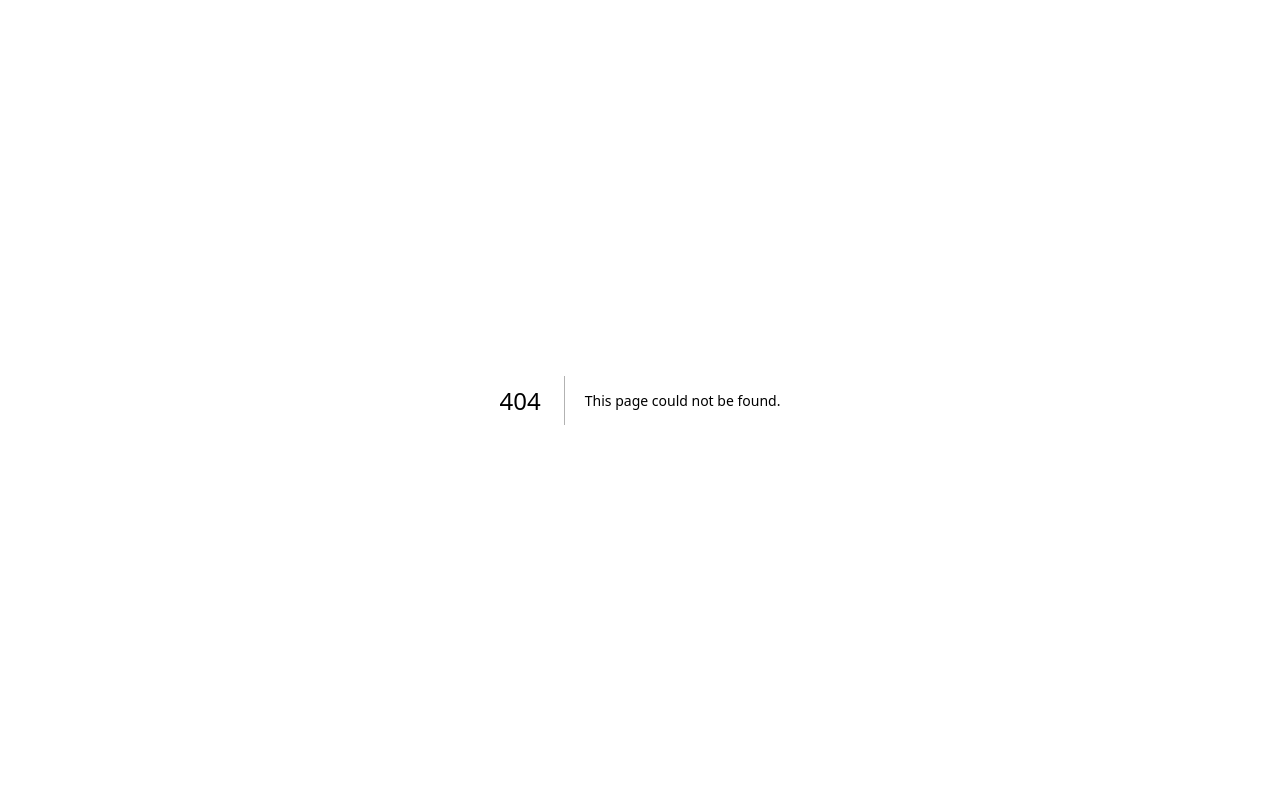
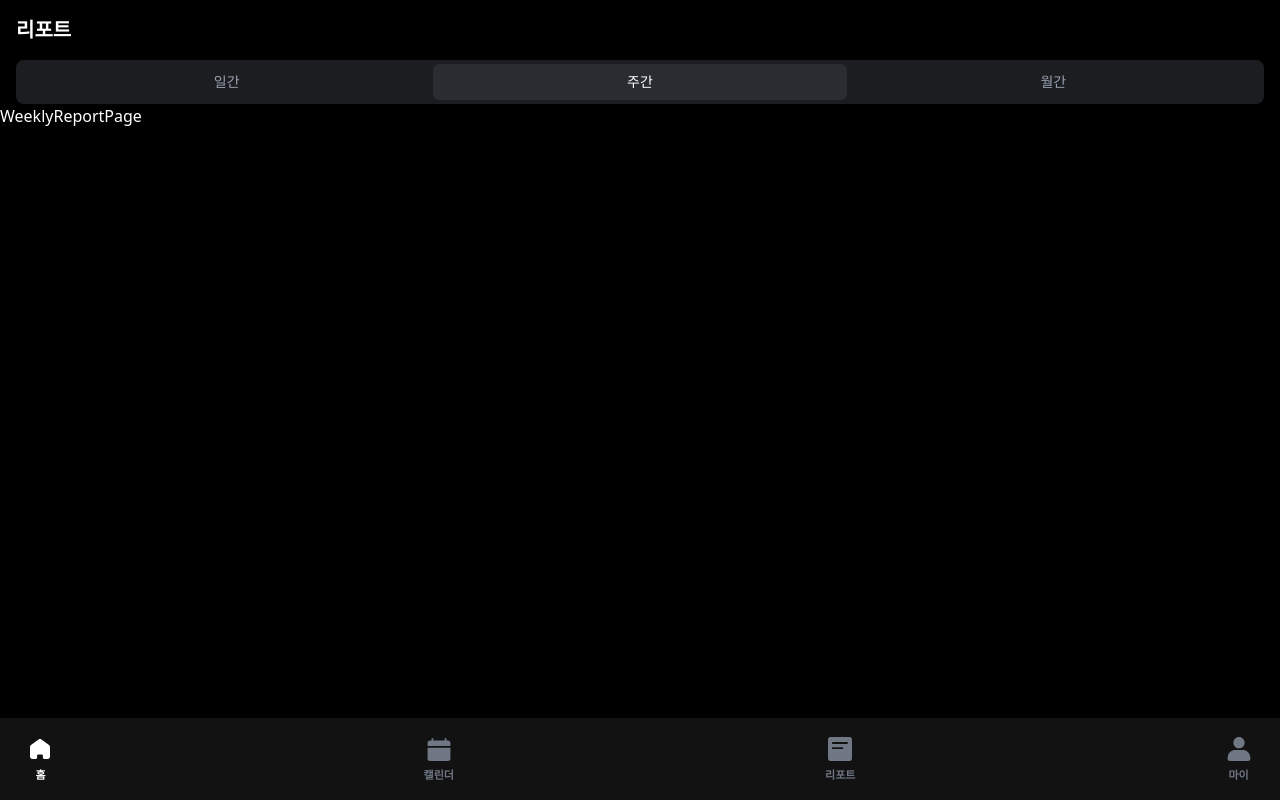
Before and after one commit to depromeet/dpm17-team4-client, a Next.js app in the folder web/: page /report/weekly in a window 1280 px wide. Before the commit this address had no page. Built offline with nearby package versions, Linux system fonts and the light colour scheme.

Commit message:
feat: weekly page

```diff
--- /dev/null
+++ b/web/src/app/(with-bottom-navigation)/report/weekly/page.tsx
@@ -0,0 +1,3 @@
+export default function WeeklyReportPage() {
+  return <div>WeeklyReportPage</div>;
+}
```
